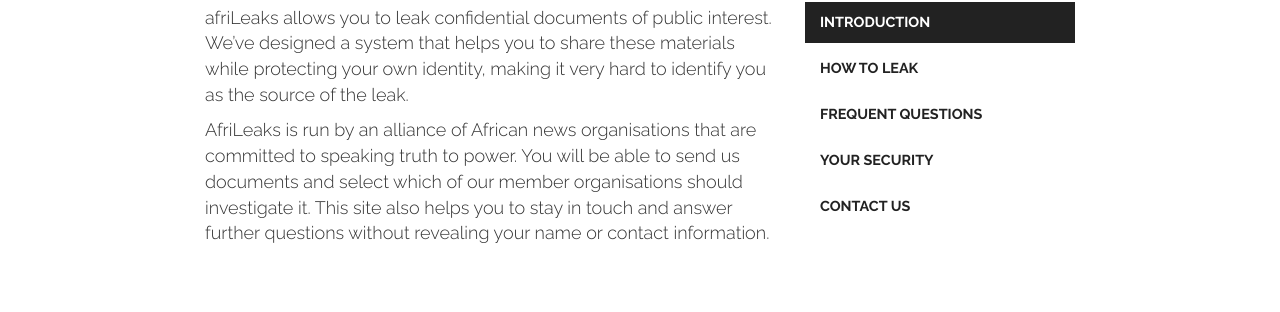
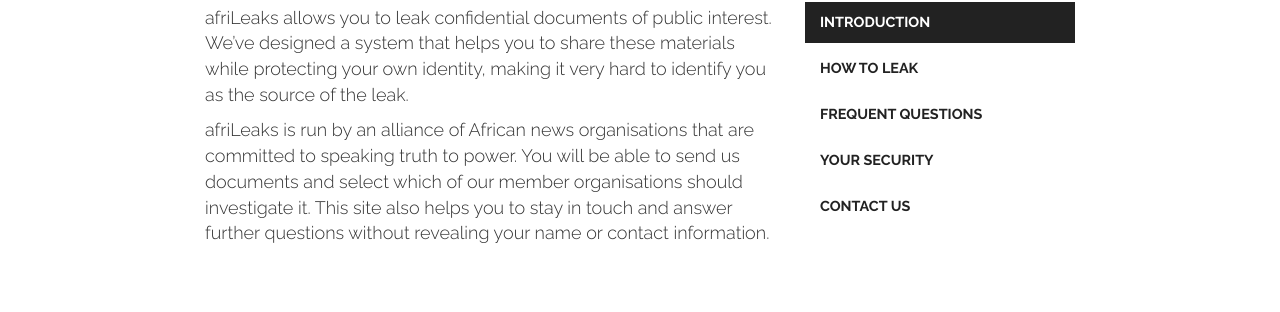
Before and after one commit to CodeForAfrica/afriLEAKS-website, a Jekyll site: the page built from index.html, in a window 1280 px wide. Shown: the part 530-842 px from the top of the page. Built offline with Jekyll 4.4.1, drawn with Linux system fonts in a browser that asks for light colours; nearby versions of some CDN libraries.

```diff
--- a/_includes/parts/about.md
+++ b/_includes/parts/about.md
@@ -7,7 +7,7 @@ afriLeaks allows you to leak confidential documents of public interest. We've de
 Our secure web platform helps you to send us source documents, whether they are memos, contracts, accounts or other evidence of corruption and misbehaviour.
 -->
 
-AfriLeaks is run by an alliance of African news organisations that are committed to speaking truth to power. You will be able to send us documents and select which of our member organisations should investigate it. This site also helps you to stay in touch and answer further questions without revealing your name or contact information.
+afriLeaks is run by an alliance of African news organisations that are committed to speaking truth to power. You will be able to send us documents and select which of our member organisations should investigate it. This site also helps you to stay in touch and answer further questions without revealing your name or contact information.
 
 <!--
 AfriLeaks is an online system which enables users to anonymously send material to investigative media organisations of their choice. Documents with relevant information can be uploaded through the site. These pieces will be send to participating media organisations through highly secure systems that render tracing difficult to impossible. Sources, whistleblowers and other users can, after selecting investigative media, continue to receive messages from the media house that are sent by untraceable codes. This is absolutely anonymous and recommended for investigative processes. Journalists can use the system to interview and investigate the veracity of content/sources and decide thereafter whether to use the information as leads for eventual publication.
```
